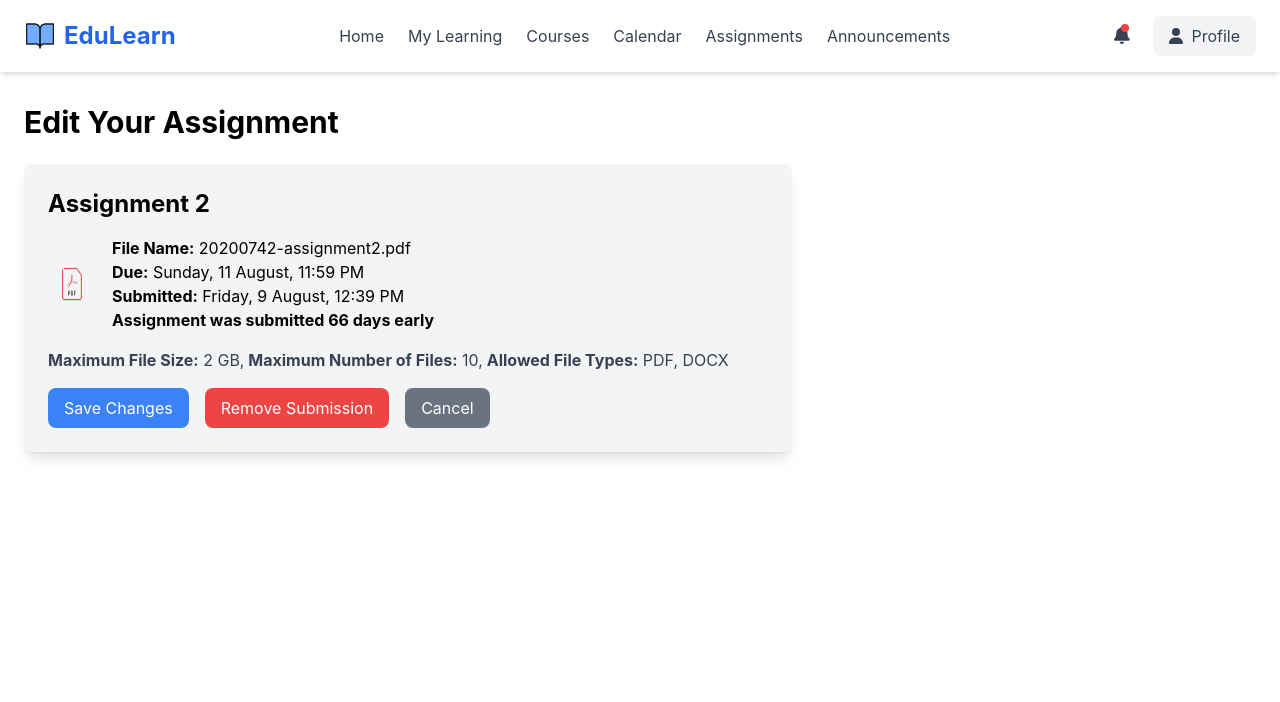
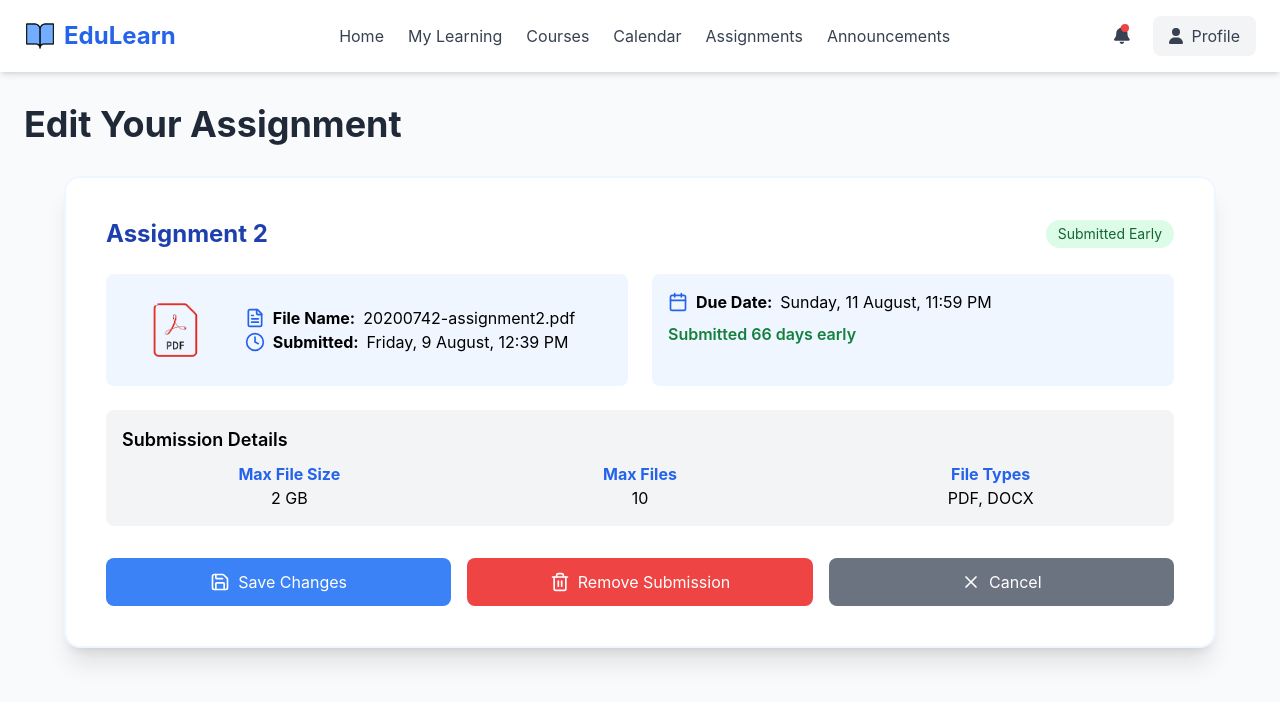
Before and after one commit to michellenikeetha/base_lms, a React (Create React App) app: page /submitted-assignments/edit-assignment in a window 1280 px wide. Shown: the top 702 px of the page. Built offline with nearby package versions, Linux system fonts and the light colour scheme.

Commit message:
edit assignments

```diff
--- a/src/components/EditAssignment.jsx
+++ b/src/components/EditAssignment.jsx
@@ -1,9 +1,12 @@
-// components/EditAssignment.js
-import React from 'react';
+import React, { useState } from 'react';
+import { Save, Trash2, X, FileText, Clock, Calendar } from 'lucide-react';
 import SignedInNavbar from './SignedInNavbar';
 import pdfimg from '../assets/pdf.png';
+import { useNavigate } from 'react-router-dom';
 
 const EditAssignment = () => {
+  const navigate = useNavigate();
+  const [isModalOpen, setIsModalOpen] = useState(false);
   const assignment = {
     title: 'Assignment 2',
     fileName: '20200742-assignment2.pdf',
@@ -20,59 +23,120 @@ const EditAssignment = () => {
   };
 
   const handleRemoveSubmission = () => {
-    console.log("Submission removed");
-  };
-
-  const handleCancel = () => {
-    console.log("Edit canceled");
+    setIsModalOpen(true);
   };
 
   return (
-    <div>
+    <div className="bg-gray-50 min-h-screen">
       <SignedInNavbar />
       <div className="container mx-auto px-6 py-8">
-        <h1 className="text-3xl font-bold mb-6">Edit Your Assignment</h1>
+        <h1 className="text-4xl font-bold mb-8 text-gray-800">Edit Your Assignment</h1>
 
-        <div className="bg-gray-100 p-6 rounded-lg shadow-lg max-w-3xl">
-          <h2 className="text-2xl font-bold mb-4">{assignment.title}</h2>
-          <div className="flex items-center space-x-4 mb-4">
-            <img src={pdfimg} alt="PDF Icon" className="w-12 h-12" />
-            <div>
-              <p><strong>File Name:</strong> {assignment.fileName}</p>
-              <p><strong>Due:</strong> {assignment.dueDate}</p>
-              <p><strong>Submitted:</strong> {assignment.submittedDate}</p>
-              <p><strong>Assignment was submitted {assignment.daysEarly} days early</strong></p>
+        <div className="bg-white p-10 rounded-2xl shadow-xl border-2 border-blue-50 max-w-6xl mx-auto">
+          <div className="flex items-center justify-between mb-6">
+            <h2 className="text-2xl font-bold text-blue-800">{assignment.title}</h2>
+            <div className="flex space-x-2">
+              <span className="bg-green-100 text-green-800 px-3 py-1 rounded-full text-sm">
+                Submitted Early
+              </span>
             </div>
           </div>
 
-          <p className="text-gray-700 mb-4">
-            <strong>Maximum File Size:</strong> {assignment.fileSize},
-            <strong> Maximum Number of Files:</strong> {assignment.maxFiles},
-            <strong> Allowed File Types:</strong> {assignment.allowedFileTypes.join(', ')}
-          </p>
+          <div className="grid md:grid-cols-2 gap-6">
+            <div className="flex items-center space-x-4 bg-blue-50 p-4 rounded-lg">
+              <img src={pdfimg} alt="PDF Icon" className="w-25 h-20" />
+              <div>
+                <p className="flex items-center">
+                  <FileText className="mr-2 text-blue-600" size={20} />
+                  <strong className="mr-2">File Name:</strong> {assignment.fileName}
+                </p>
+                <p className="flex items-center">
+                  <Clock className="mr-2 text-blue-600" size={20} />
+                  <strong className="mr-2">Submitted: </strong> {assignment.submittedDate}
+                </p>
+              </div>
+            </div>
 
-          <div className="flex space-x-4">
+            <div className="bg-blue-50 p-4 rounded-lg">
+              <p className="flex items-center mb-2">
+                <Calendar className="mr-2 text-blue-600" size={20} />
+                <strong className='mr-2'>Due Date:</strong> {assignment.dueDate}
+              </p>
+              <p className="text-green-700 font-semibold">
+                Submitted {assignment.daysEarly} days early
+              </p>
+            </div>
+          </div>
+
+          <div className="mt-6 bg-gray-100 p-4 rounded-lg">
+            <h3 className="text-lg font-semibold mb-2">Submission Details</h3>
+            <div className="grid grid-cols-3 gap-4 text-center">
+              <div>
+                <strong className="block text-blue-600">Max File Size</strong>
+                {assignment.fileSize}
+              </div>
+              <div>
+                <strong className="block text-blue-600">Max Files</strong>
+                {assignment.maxFiles}
+              </div>
+              <div>
+                <strong className="block text-blue-600">File Types</strong>
+                {assignment.allowedFileTypes.join(', ')}
+              </div>
+            </div>
+          </div>
+
+          <div className="mt-8 flex space-x-4">
             <button
-              className="bg-blue-500 text-white py-2 px-4 rounded-lg hover:bg-blue-600"
+              className="flex-1 flex items-center justify-center bg-blue-500 text-white py-3 rounded-lg hover:bg-blue-600 transition-colors"
               onClick={handleSaveChanges}
             >
+              <Save className="mr-2" size={20} />
               Save Changes
             </button>
             <button
-              className="bg-red-500 text-white py-2 px-4 rounded-lg hover:bg-red-600"
+              className="flex-1 flex items-center justify-center bg-red-500 text-white py-3 rounded-lg hover:bg-red-600 transition-colors"
               onClick={handleRemoveSubmission}
             >
+              <Trash2 className="mr-2" size={20} />
               Remove Submission
             </button>
             <button
-              className="bg-gray-500 text-white py-2 px-4 rounded-lg hover:bg-gray-600"
-              onClick={handleCancel}
+              className="flex-1 flex items-center justify-center bg-gray-500 text-white py-3 rounded-lg hover:bg-gray-600 transition-colors"
+              onClick={() => navigate('/submitted-assignments')}
             >
+              <X className="mr-2" size={20} />
               Cancel
             </button>
           </div>
         </div>
       </div>
+
+      {isModalOpen && (
+        <div className="fixed inset-0 bg-black bg-opacity-50 flex items-center justify-center z-50">
+          <div className="bg-white p-8 rounded-2xl shadow-2xl max-w-md w-full">
+            <h2 className="text-2xl font-bold mb-4 text-red-600">Remove Submission</h2>
+            <p className="mb-6">Are you sure you want to remove this submission? This action cannot be undone.</p>
+            <div className="flex space-x-4">
+              <button
+                className="flex-1 bg-red-500 text-white py-2 rounded-lg hover:bg-red-600"
+                onClick={() => {
+                  console.log("Submission removed");
+                  setIsModalOpen(false);
+                }}
+              >
+                Remove
+              </button>
+              <button
+                className="flex-1 bg-gray-200 text-gray-700 py-2 rounded-lg hover:bg-gray-300"
+                onClick={() => setIsModalOpen(false)}
+              >
+                Cancel
+              </button>
+            </div>
+          </div>
+        </div>
+      )}
     </div>
   );
 };
```
